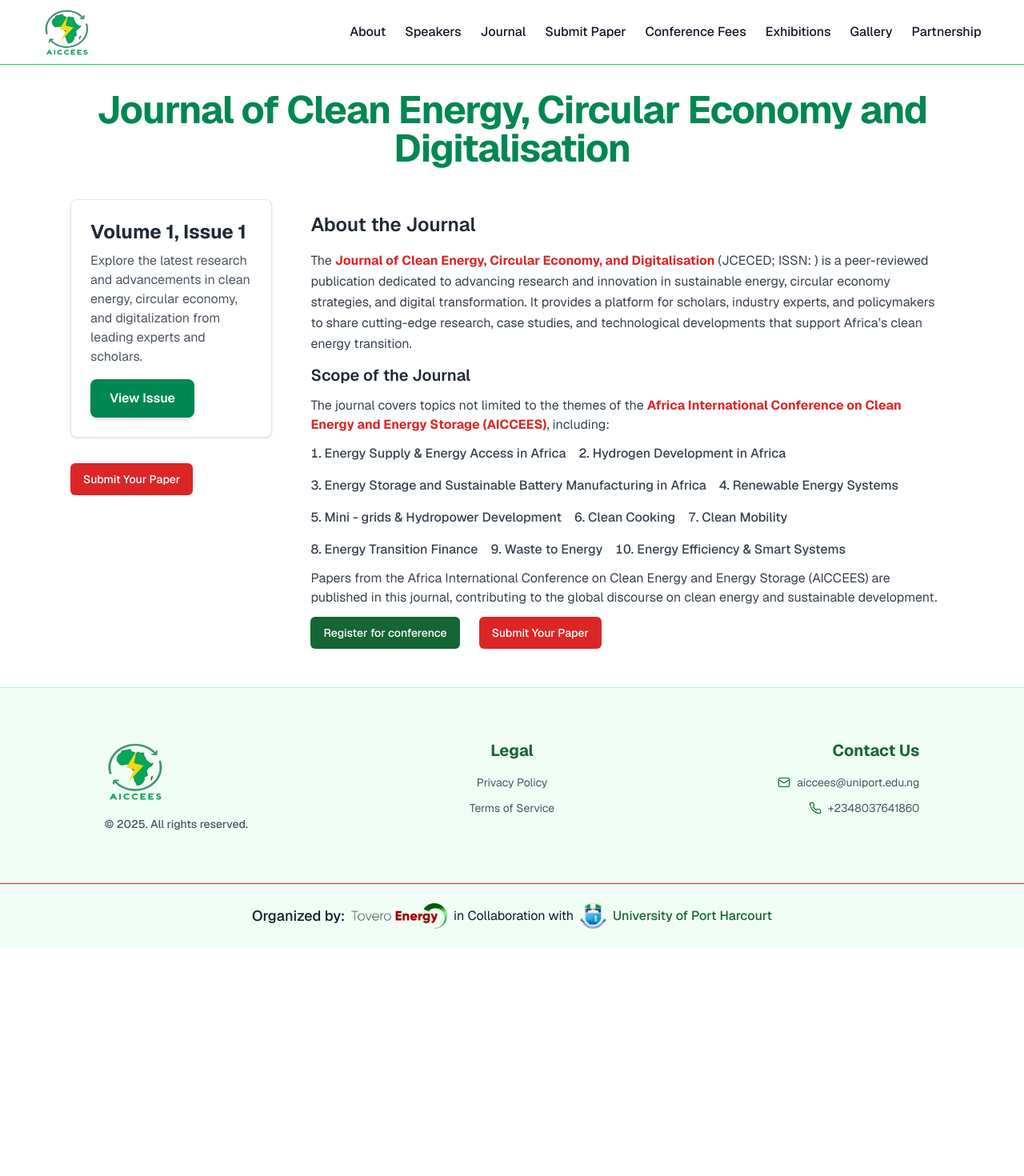
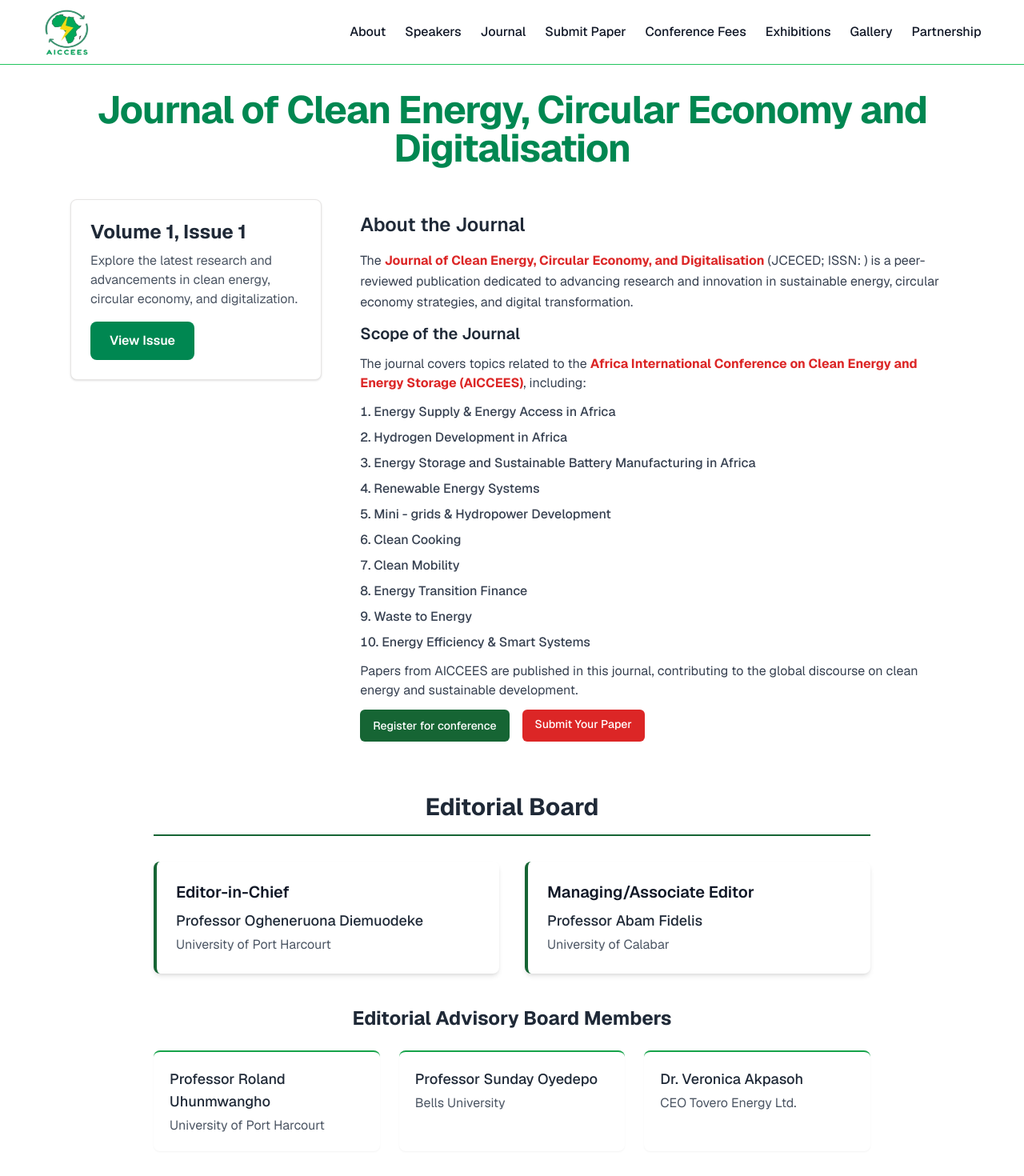
Before and after one commit to Nathaniyell/aiccees, a Next.js app: page /journal in a window 1280 px wide. Shown: the top 1470 px of the page at 80% size. Before the commit the page ends 1185 px from the top, so only its background shows below. Built offline with nearby package versions, Linux system fonts and the light colour scheme.

Commit message:
update advisory board members

```diff
--- a/src/app/journal/page.tsx
+++ b/src/app/journal/page.tsx
@@ -3,45 +3,62 @@ import { Button } from "@/components/ui/button";
 import Link from "next/link";
 
 export default function PublicationsPage() {
+  const editorialBoard = [
+
+    {
+      id: 1,
+      name: "Professor Roland Uhunmwangho",
+      school: "University of Port Harcourt",
+    },
+    {
+      id: 3,
+      name: "Professor Sunday Oyedepo",
+      school: "Bells University",
+    },
+    {
+      id: 5,
+      name: "Dr. Veronica Akpasoh",
+      school: "CEO Tovero Energy Ltd.",
+    },
+  ];
+
   return (
     <div className="max-w-6xl mx-auto py-8 px-4 md:px-6">
-      <div className="space-y-4 text-center mb-10">
+      <div className="text-center mb-10">
         <h1 className="text-3xl font-bold text-[#008751] tracking-tight sm:text-4xl md:text-5xl">
           Journal of Clean Energy, Circular Economy and Digitalisation
         </h1>
       </div>
-      <section className="flex flex-col-reverse items-center justify-center md:items-start md:flex-row-reverse gap-8">
 
+      <section className="flex flex-col-reverse md:flex-row-reverse gap-8">
         <div className="p-2 md:p-4">
           <h2 className="text-2xl font-semibold text-gray-800 mb-4">About the Journal</h2>
           <p className="text-gray-700 leading-relaxed">
-            The <span className="text-red-600 font-bold">Journal of Clean Energy, Circular Economy, and Digitalisation</span> (JCECED; ISSN: )  is a peer-reviewed publication dedicated to advancing research and innovation in
-            sustainable energy, circular economy strategies, and digital transformation. It provides a platform for scholars, industry experts, and policymakers to share
-            cutting-edge research, case studies, and technological developments that support Africa’s clean energy transition.
+            The <span className="text-red-600 font-bold">Journal of Clean Energy, Circular Economy, and Digitalisation</span> (JCECED; ISSN: ) is a peer-reviewed publication dedicated to advancing research and innovation in
+            sustainable energy, circular economy strategies, and digital transformation.
           </p>
-
           <h3 className="text-xl font-semibold text-gray-800 my-3">Scope of the Journal</h3>
           <p className="text-gray-700 mb-3">
-            The journal covers topics not limited to the themes of the <span className="text-red-600 font-bold">Africa International Conference on Clean Energy and Energy Storage (AICCEES)</span>, including:
+            The journal covers topics related to the <span className="text-red-600 font-bold">Africa International Conference on Clean Energy and Energy Storage (AICCEES)</span>, including:
           </p>
-
-          <ol className="flex list-decimal list-inside flex-col md:flex-row md:items-center gap-4 flex-wrap text-gray-700">
+          <ol className="list-decimal list-inside text-gray-700 space-y-2">
             {deets.map((topic, index) => (
               <li key={index} className="font-medium">{topic.text}</li>
             ))}
           </ol>
-
           <p className="text-gray-700 mt-3">
-            Papers from the Africa International Conference on Clean Energy and Energy Storage (AICCEES) are published in this journal, contributing to the global discourse on clean energy and sustainable development.
+            Papers from AICCEES are published in this journal, contributing to the global discourse on clean energy and sustainable development.
           </p>
-          <div className="mt-3 flex items-center justify-center md:justify-start gap-6 flex-wrap">
+          <div className="mt-3 flex flex-wrap gap-4">
             <Button asChild className="bg-green-800 text-white hover:bg-green-700">
-            <Link target="_blank" href="https://docs.google.com/forms/d/1FxgRduMD96dFgxJW6RtaZgCOUD2rfnfPp_D6U4_kAoA/edit">Register for conference</Link>
+              <Link target="_blank" href="https://docs.google.com/forms/d/1FxgRduMD96dFgxJW6RtaZgCOUD2rfnfPp_D6U4_kAoA/edit">
+                Register for conference
+              </Link>
             </Button>
             <Link
               href="mailto:aiccees@uniport.edu.ng"
               target="_blank"
-            className="bg-red-600 text-white hover:bg-red-700 rounded-md px-4 py-2 text-sm font-medium h-10 inline-flex items-center justify-center"
+              className="bg-red-600 text-white hover:bg-red-700 rounded-md px-4 py-2 text-sm font-medium"
             >
               Submit Your Paper
             </Link>
@@ -49,35 +66,77 @@ export default function PublicationsPage() {
         </div>
 
         {/* Volume 1, Issue 1 Card */}
-        <div className="flex flex-col justify-center">
+        <div className="flex flex-col">
           <div className="bg-white shadow border border-stone-200 rounded-lg p-6 w-full">
             <h3 className="text-2xl font-bold text-gray-800 mb-2">Volume 1, Issue 1</h3>
             <p className="text-gray-600 mb-4">
-              Explore the latest research and advancements in clean energy, circular economy, and digitalization from leading experts and scholars.
+              Explore the latest research and advancements in clean energy, circular economy, and digitalization.
             </p>
             <a
               href="/AICCEES 2024 BOA.pdf"
               target="_blank"
               download="AICCEES 2024 BOA.pdf"
               rel="noopener noreferrer"
-              className="inline-block bg-[#008751] text-white font-semibold px-6 py-3 rounded-lg shadow-md hover:bg-green-700 transition duration-300"
+              className="inline-block bg-[#008751] text-white font-semibold px-6 py-3 rounded-lg hover:bg-green-700 transition"
             >
               View Issue
             </a>
           </div>
-          {/* Submit Paper Button */}
-          <div className="mt-8 text-center md:text-left">
-          <Link
-            href="mailto:aiccees@uniport.edu.ng"
-            target="_blank"
-            className="bg-red-600 text-white hover:bg-red-700 rounded-md px-4 py-2 text-sm font-medium h-10 inline-flex items-center justify-center"
+        </div>
+      </section>
+
+
+
+     {/* Editorial Board Section */}
+<section className="mt-12 mx-auto max-w-4xl">
+  <h2 className="text-3xl font-bold text-gray-800 mb-8 text-center border-b-2 border-green-800 pb-4">
+    Editorial Board
+  </h2>
+
+  <div className="grid md:grid-cols-2 gap-8">
+
+    <div className="bg-white p-6 rounded-lg shadow-md border-l-4 border-green-800">
+      <h3 className="text-xl font-semibold text-gray-900 mb-2">
+        Editor-in-Chief
+      </h3>
+      <h4 className="text-lg font-medium text-gray-800 mb-1">
+        Professor Ogheneruona Diemuodeke
+      </h4>
+      <p className="text-gray-600">University of Port Harcourt</p>
+    </div>
+
+    <div className="bg-white p-6 rounded-lg shadow-md border-l-4 border-green-800">
+      <h3 className="text-xl font-semibold text-gray-900 mb-2">
+        Managing/Associate Editor
+      </h3>
+      <h4 className="text-lg font-medium text-gray-800 mb-1">
+        Professor Abam Fidelis
+      </h4>
+      <p className="text-gray-600">University of Calabar</p>
+    </div>
+  </div>
+
+  {/* Editorial Advisory Board Members */}
+  <div className="mt-10">
+    <h3 className="text-2xl font-bold text-gray-800 mb-6 text-center">
+      Editorial Advisory Board Members
+    </h3>
+
+    <div className="grid md:grid-cols-2 lg:grid-cols-3 gap-6">
+      {editorialBoard.map((member) => (
+        <div
+          key={member.id}
+          className="bg-white p-5 rounded-lg shadow-sm hover:shadow-md transition-shadow border-t-2 border-green-600"
         >
-            Submit Your Paper
-          </Link>
+          <h4 className="text-lg font-medium text-gray-800 mb-1">
+            {member.name}
+          </h4>
+          <p className="text-gray-600">{member.school}</p>
+        </div>
+      ))}
     </div>
   </div>
 </section>
-
     </div>
   );
 }
--- a/src/components/data_models/conference-chairs.tsx
+++ b/src/components/data_models/conference-chairs.tsx
@@ -29,7 +29,7 @@ export const conferenceChairInfo = [
     },
     {
         id: 4,
-        name: "Dr. Ogheneruona Diemuodeke",
+        name: "Professor Ogheneruona Diemuodeke",
         role: "Conference Co-Chair",
         school: "University of Port Harcourt",
         image: oghneruona
```
Lines whose indentation alone changed are shown as unchanged.
